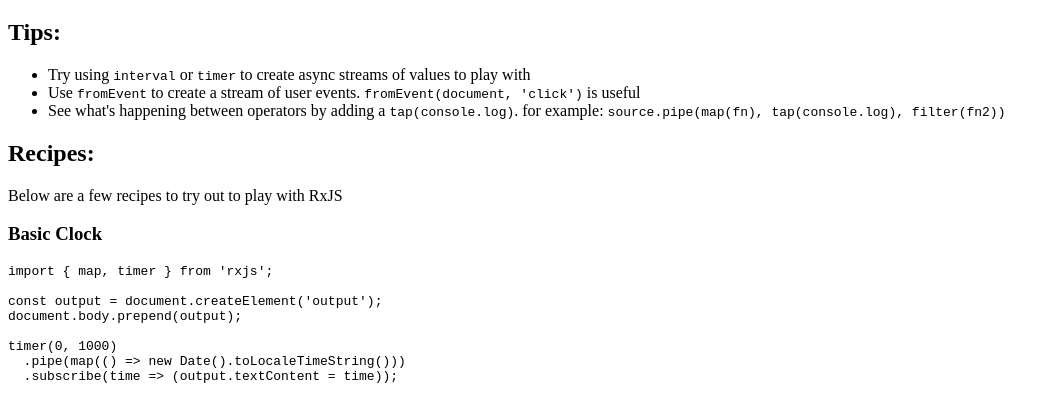
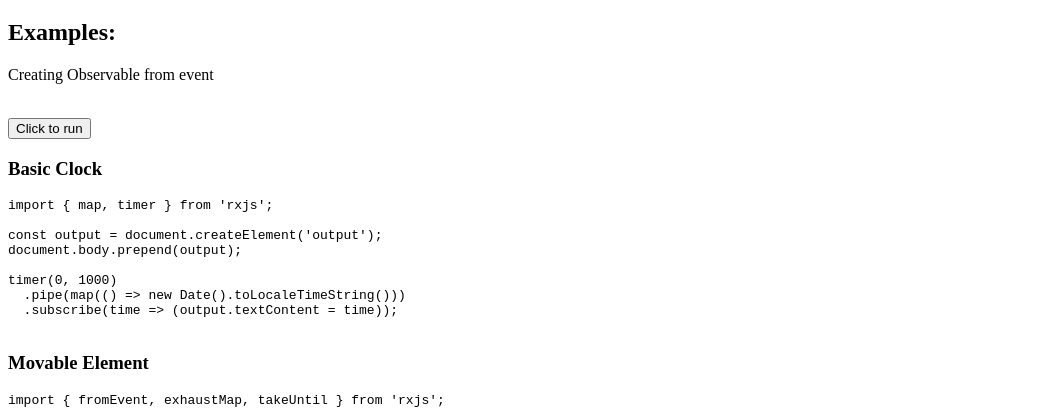
Before and after one commit to viktornar/rxjs-examples, a website: page index.html in a window 1280 px wide. Shown: the part 373-788 px from the top of the page, without its empty margins (0-1059 px from the left). Drawn offline with Linux system fonts and the light colour scheme.

Commit message:
2 files modified

```diff
--- a/index.html
+++ b/index.html
@@ -13,20 +13,11 @@
     <img src="https://rxjs.dev/generated/images/marketing/home/Rx_Logo-512-512.png" class="logo"/>
     <h1>RxJS Playground</h1>
   </header>
-  <article>
-    <h2>Tips:</h2>
-    <ul>
-      <li>Try using <code>interval</code> or <code>timer</code> to create async streams of values to play with</li>
-      <li>Use <code>fromEvent</code> to create a stream of user events. <code>fromEvent(document, 'click')</code> is
-        useful</li>
-      <li>See what's happening between operators by adding a <code>tap(console.log)</code>. for example:
-        <code>source.pipe(map(fn), <span class="callout">tap(console.log)</span>, filter(fn2))</code>
-      </li>
-    </ul>
-  </article>
-  <article>
-    <h2>Recipes:</h2>
-    <p>Below are a few recipes to try out to play with RxJS</p>
+
+    <h2>Examples:</h2>
+    <p>Creating Observable from event</p>
+    <br />
+    <button id='example-1'>Click to run</button>
 
     <section>
       <h3>Basic Clock</h3>
```
Also changed, not shown: index.ts (+15 -5 lines).
